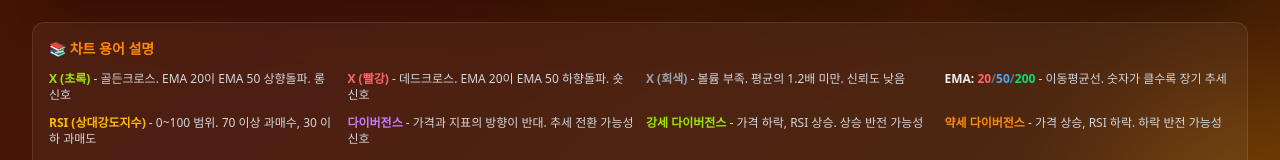
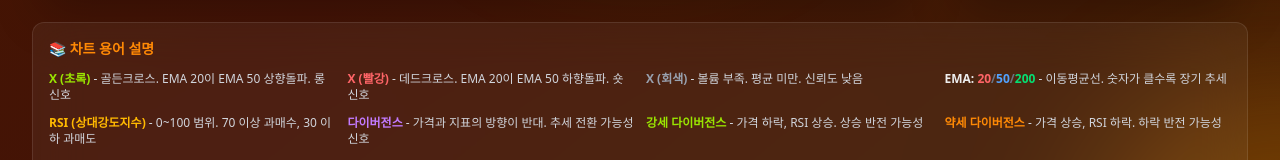
Before and after one commit to park-siwan/quant-trade-dashboard, a Next.js app: page / in a window 1280 px wide. Shown: the part 784-944 px from the top of the page. Built offline with nearby package versions, Linux system fonts and the light colour scheme; no server answers.

Commit message:
docs: 크로스오버 볼륨 기준 설명 업데이트
- 1.2배 → 평균 미만으로 변경

🤖 Generated with [Claude Code](https://claude.com/claude-code)

Co-Authored-By: Claude Opus 4.5 <noreply@anthropic.com>

```diff
--- a/app/page.tsx
+++ b/app/page.tsx
@@ -51,7 +51,7 @@ export default function Home() {
               <span className='text-gray-400 font-semibold'>X (회색)</span>
               <span className='text-gray-300'>
                 {' '}
-                - 볼륨 부족. 평균의 1.2배 미만. 신뢰도 낮음
+                - 볼륨 부족. 평균 미만. 신뢰도 낮음
               </span>
             </div>
             <div>
```
